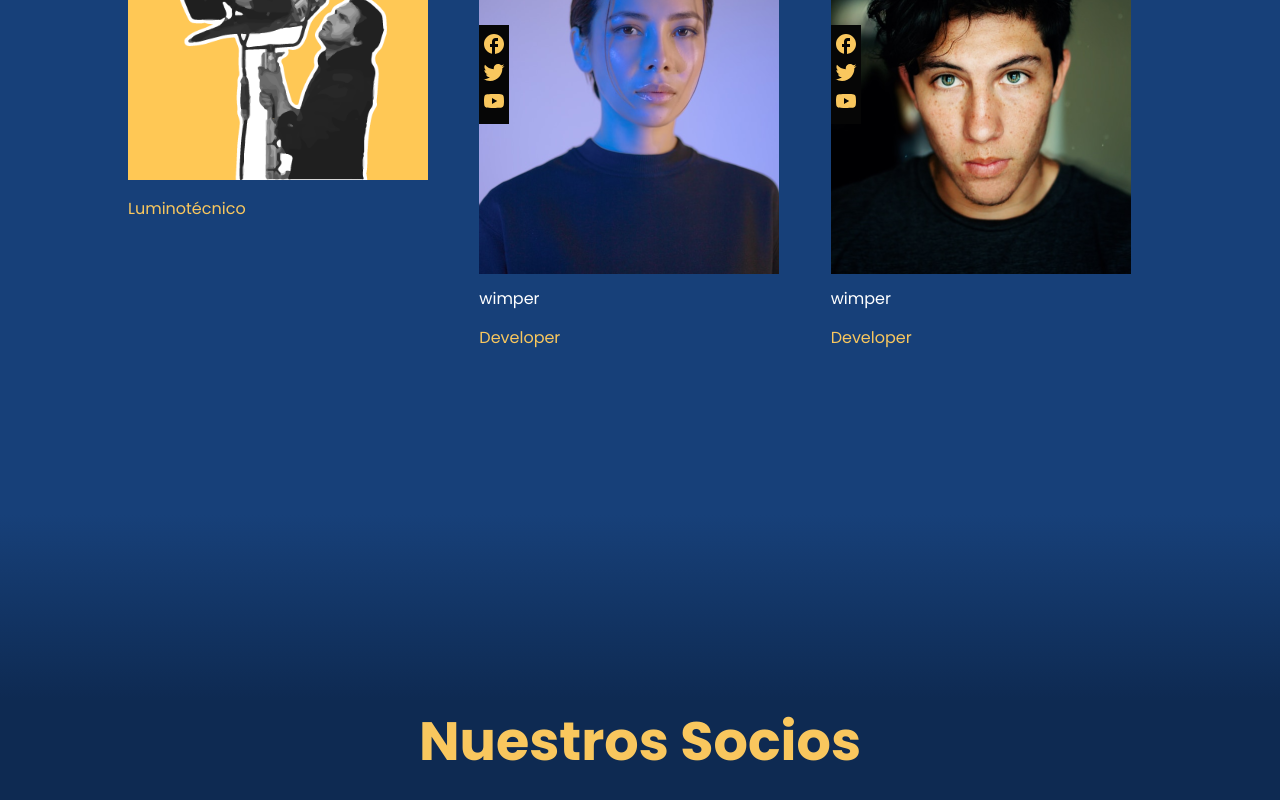
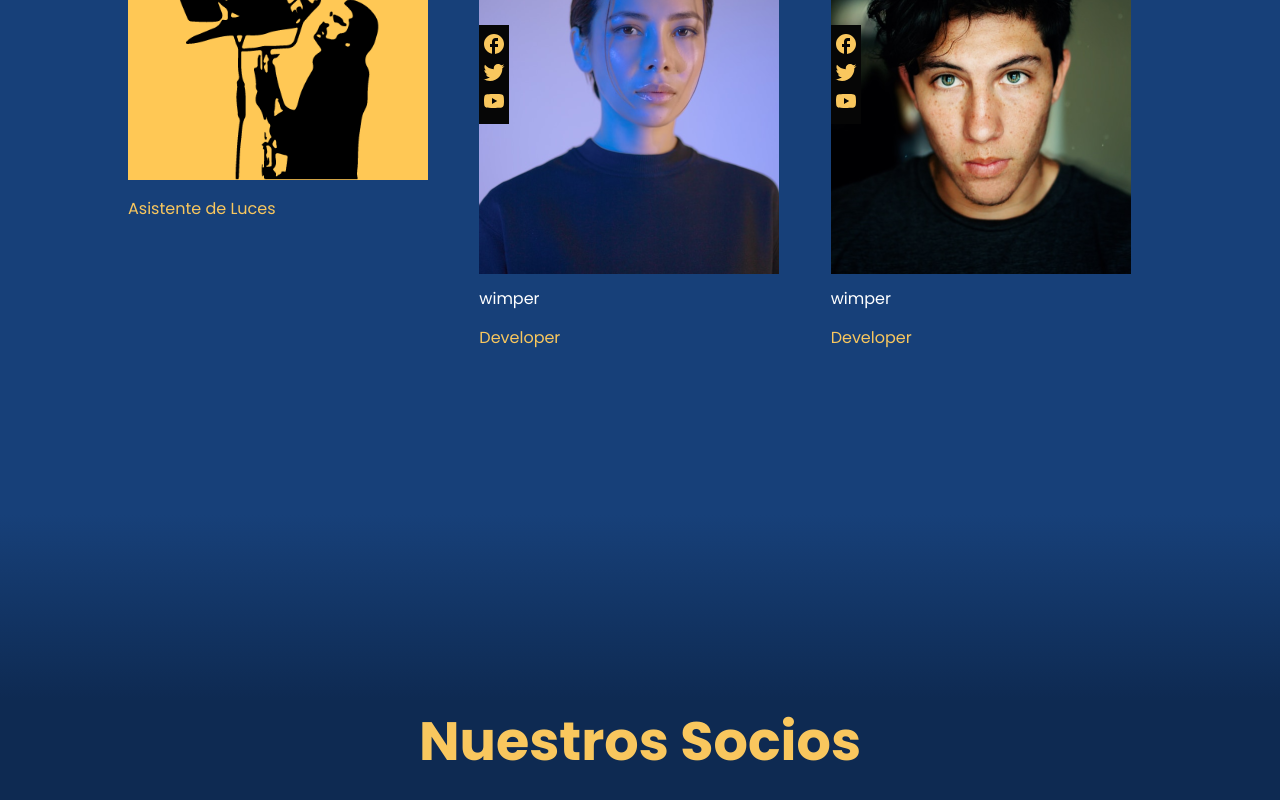
Before and after one commit to knarfangelo/studio-choose, an Angular app: page / in a window 1280 px wide. Shown: the part 6047-6847 px from the top of the page. Built offline with nearby package versions, Linux system fonts and the light colour scheme.

Commit message:
push num 23092024

```diff
--- a/src/app/layouts/equipo/equipo.component.ts
+++ b/src/app/layouts/equipo/equipo.component.ts
@@ -21,7 +21,7 @@
         <div class="contenedor-img">
           <img src="trabajadores/director-de-switcher.png" alt=""></div>
           <p class="cargo">
-            Directo de switcher
+          Director de Switcher
           </p>
         </section></swiper-slide>
         <swiper-slide>
@@ -29,7 +29,7 @@
         <div class="contenedor-img">
           <img src="trabajadores/Luminotecnico.png" alt=""></div>
           <p class="cargo">
-            Luminotécnico
+          Asistente de Luces
           </p>
         </section></swiper-slide>
         <swiper-slide>
```
Also changed, not shown: public/trabajadores/Luminotecnico.png, public/trabajadores/director-de-switcher.png.
